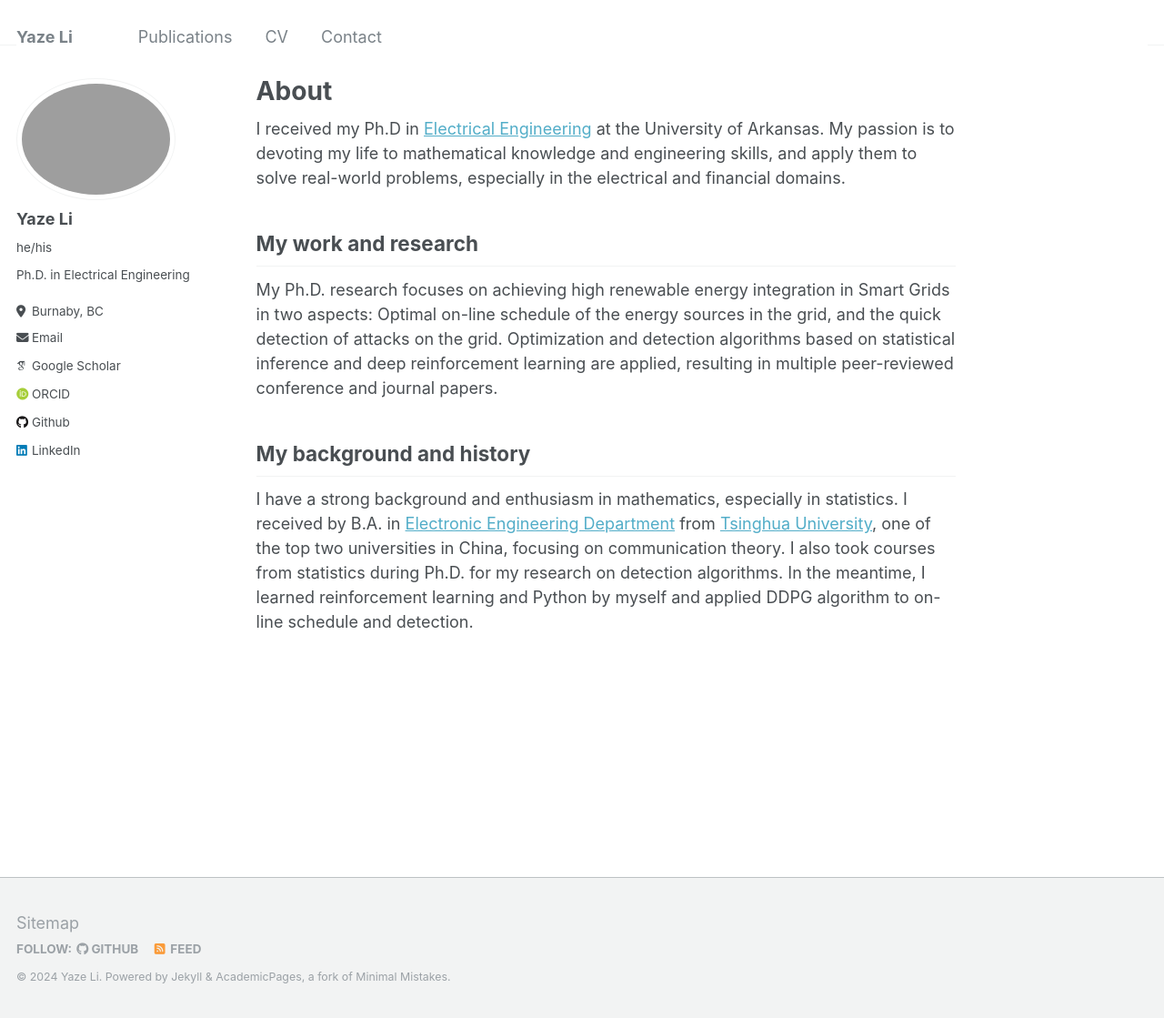
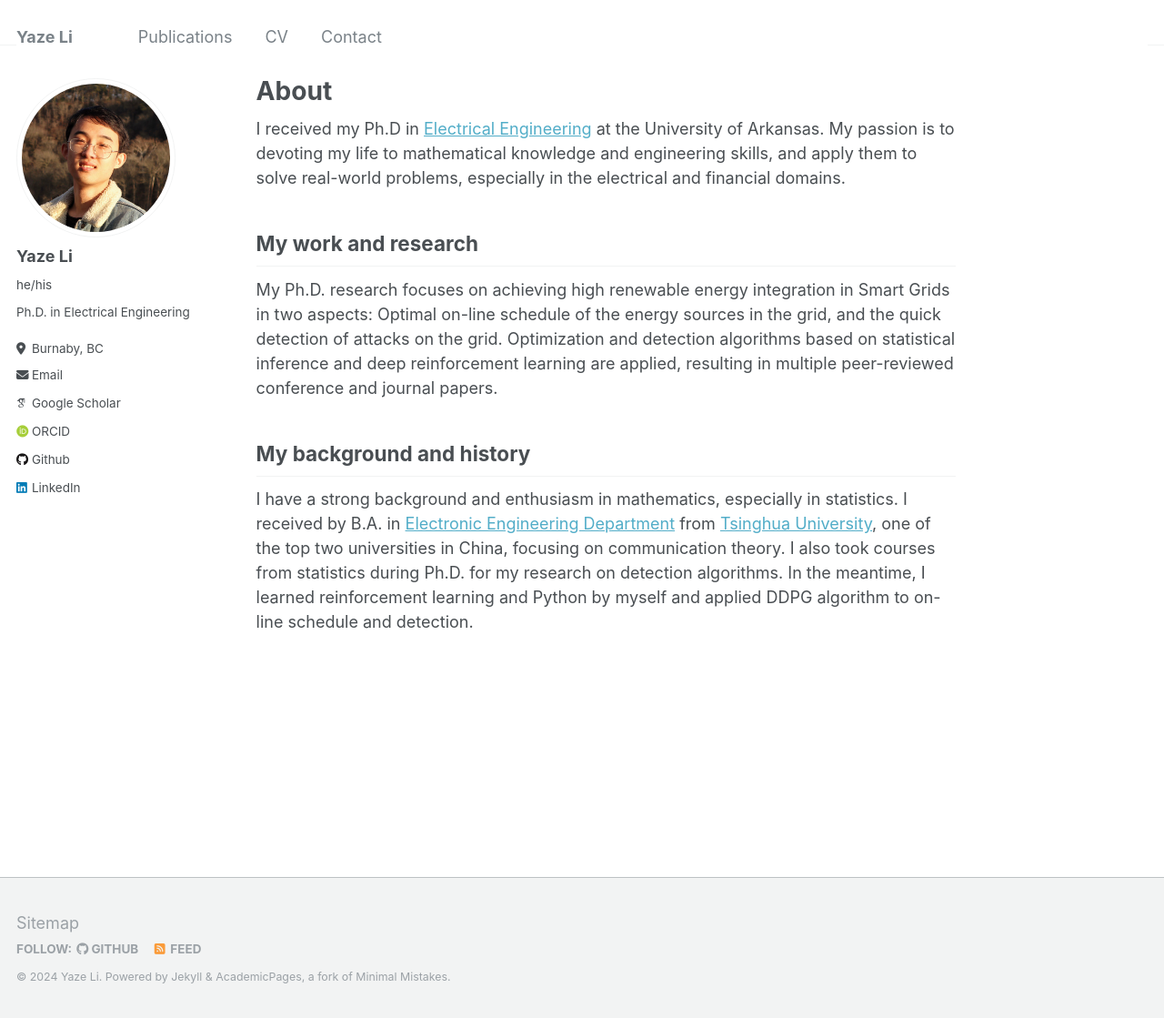
Before and after one commit to Arthurliyaze/Arthurliyaze.github.io, a Jekyll site: the page built from _pages/about.md, in a window 1280 px wide and 1119 px high. Shown: the whole window at 91% size. Built offline with Jekyll 4.4.1, drawn with Linux system fonts in a browser that asks for light colours; some web fonts are replaced.

Commit message:
Update _config.yml

```diff
--- a/_config.yml
+++ b/_config.yml
@@ -12,7 +12,7 @@ title                    : "Yaze Li"
 title_separator          : "-"
 name                     : &name "Yaze Li"
 description              : &description "Ph.D. in Electrical Engineering"
-url                      : https://academicpages.github.io # the base hostname & protocol for your site e.g. "https://arthurliyaze.github.io"
+url                      : https://arthurliyaze.github.io # the base hostname & protocol for your site e.g. "https://arthurliyaze.github.io"
 baseurl                  : "" # the subpath of your site, e.g. "/blog"
 repository               : "Arthurliyaze/Arthurliyaze.github.io"
 
@@ -21,7 +21,7 @@ repository               : "Arthurliyaze/Arthurliyaze.github.io"
 #               Additional customization can be done by editing /_includes/author-profile.html
 author:
   # Biographic information
-  avatar           : "yaze.png"
+  avatar           : "yaze.jpg"
   name             : "Yaze Li"
   pronouns         : "he/his" # example: "she/her"
   bio              : "Ph.D. in Electrical Engineering"
```
